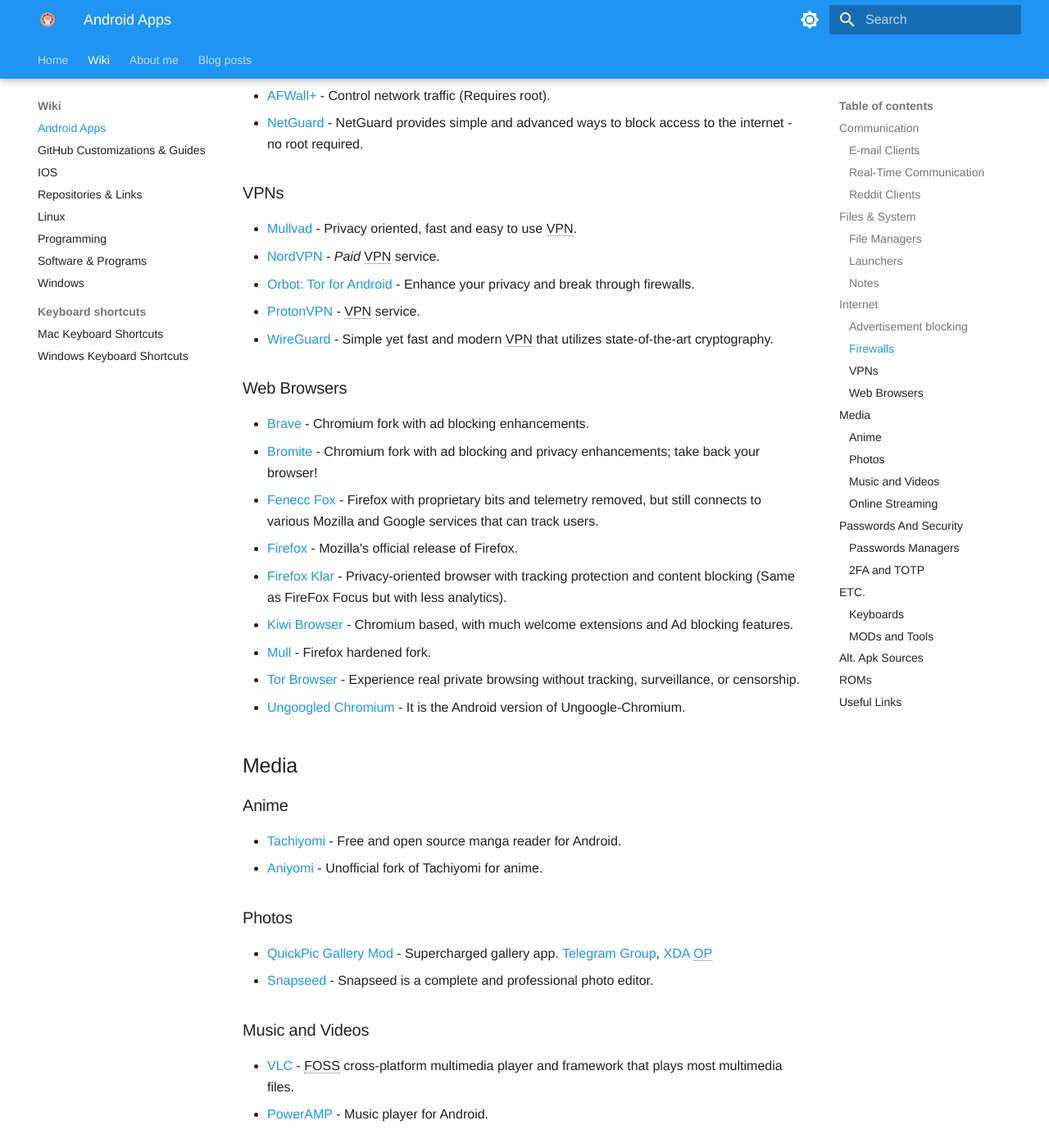
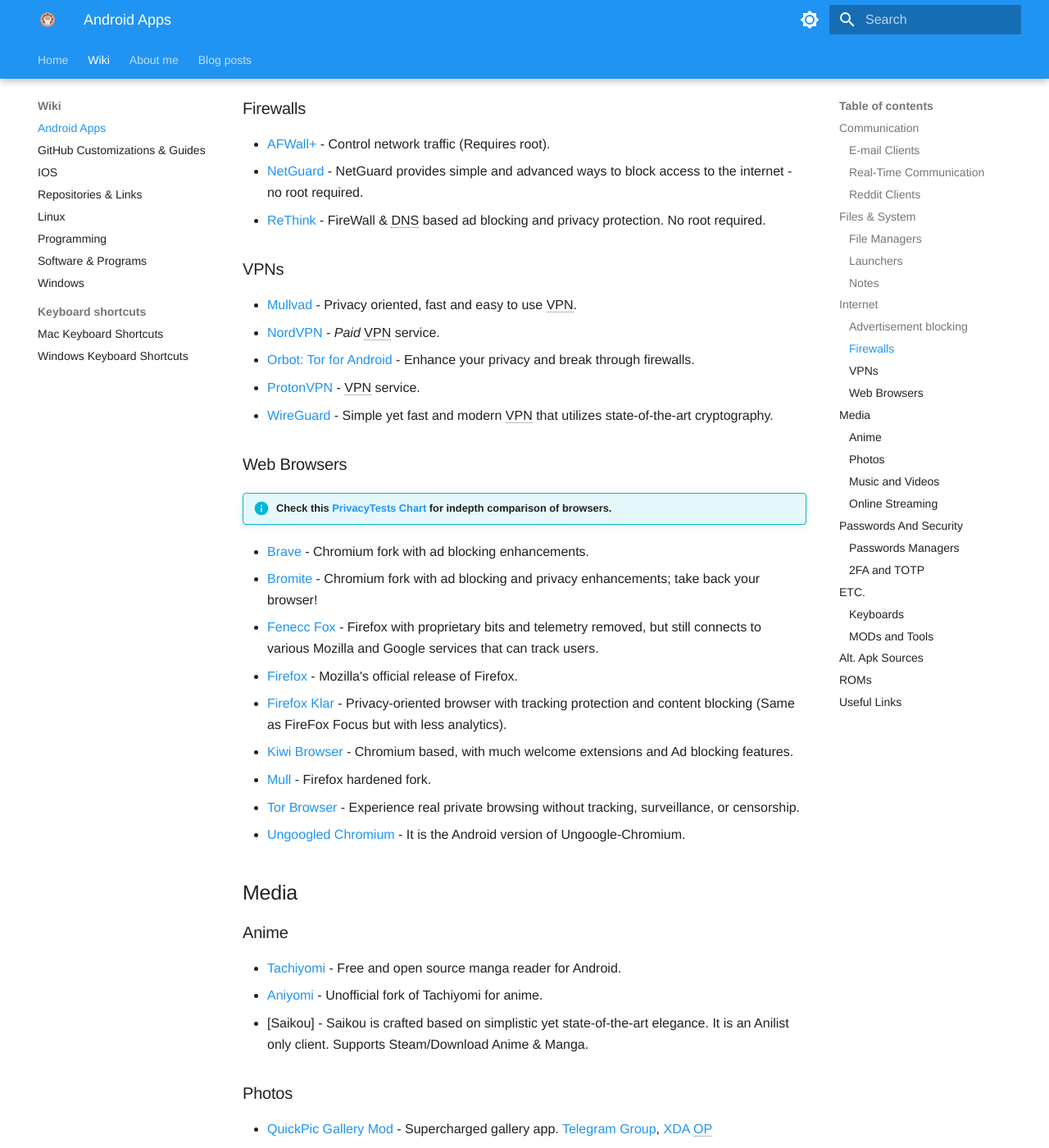
Before and after one commit to ZivSimchoni/Zwiki, an MkDocs documentation site: the page built from docs/Wiki/Android.md, in a window 1280 px wide and 1400 px high, scrolled down 1776 px. Shown: the whole window at 82% size. Built offline with MkDocs 1.6.1 and Material for MkDocs 9.7.7, drawn with Linux system fonts in a browser that asks for light colours; some web fonts are replaced; some of the changed text lies outside the part shown.

Commit message:
Update Apps
Add:
- ReThink
- NoteSnook
- Saikou

```diff
--- a/docs/Wiki/Android.md
+++ b/docs/Wiki/Android.md
@@ -44,6 +44,7 @@
 -   [Joplin](https://play.google.com/store/apps/details?id=net.cozic.joplin) - Joplin is an open source note-taking app. Capture your thoughts and securely access them from any device.
 -   [Obsidian Notes](https://play.google.com/store/apps/details?id=md.obsidian) - Obsidian is a powerful knowledge base on top of a local folder of plain text Markdown files.
 -   [Standard Notes](https://play.google.com/store/apps/details?id=com.standardnotes) - Standard Notes is a safe place for your notes, thoughts, and life's work.
+-   [NoteSnook](https://notesnook.com/) - Open source, end-to-end encrypted, and completely private notes app. Evernote & Standard Notes alternative.
 
 ## Internet
 
@@ -56,10 +57,12 @@
 -   [Blockada](https://blokada.org) - Ad Blocker using VPN. BEST for rootless devices.
 -   [DNS66](https://jak-linux.org/projects/dns66/) - Ad Blocker using VPN. No root required.
 
+
 ### Firewalls
 
 -   [AFWall+](https://github.com/ukanth/afwall/) - Control network traffic (Requires root).
 -   [NetGuard](https://netguard.me/) - NetGuard provides simple and advanced ways to block access to the internet - no root required.
+-   [ReThink](https://rethinkdns.com/app/) - FireWall & DNS based ad blocking and privacy protection. No root required.
 
 ### VPNs
 
@@ -70,6 +73,8 @@
 -   [WireGuard](https://www.wireguard.com/install/) - Simple yet fast and modern VPN that utilizes state-of-the-art cryptography.
 
 ### Web Browsers
+
+!!! info "Check this [PrivacyTests Chart](https://privacytests.org/android.html) for indepth comparison of browsers."
 
 -   [Brave](https://brave.com/) - Chromium fork with ad blocking enhancements.
 -   [Bromite](https://www.bromite.org) - Chromium fork with ad blocking and privacy enhancements; take back your browser!
@@ -88,6 +93,7 @@
 
 -   [Tachiyomi](https://tachiyomi.org/) - Free and open source manga reader for Android.
 -   [Aniyomi](https://aniyomi.org/) -  Unofficial fork of Tachiyomi for anime.
+-   [Saikou] - Saikou is crafted based on simplistic yet state-of-the-art elegance. It is an Anilist only client. Supports Steam/Download Anime & Manga.
 
 ### Photos
 
```
